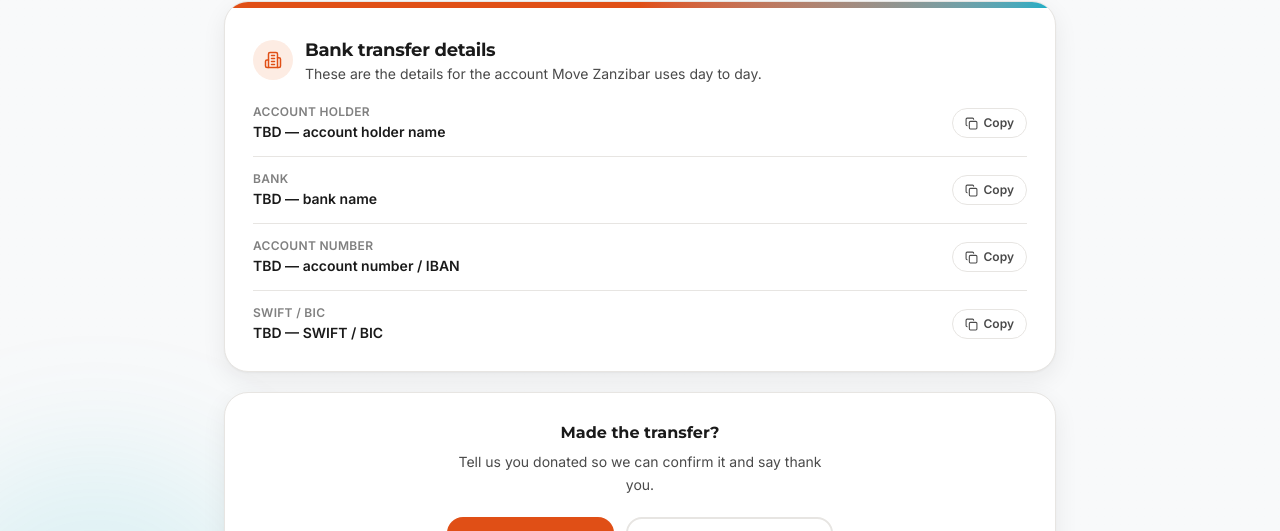
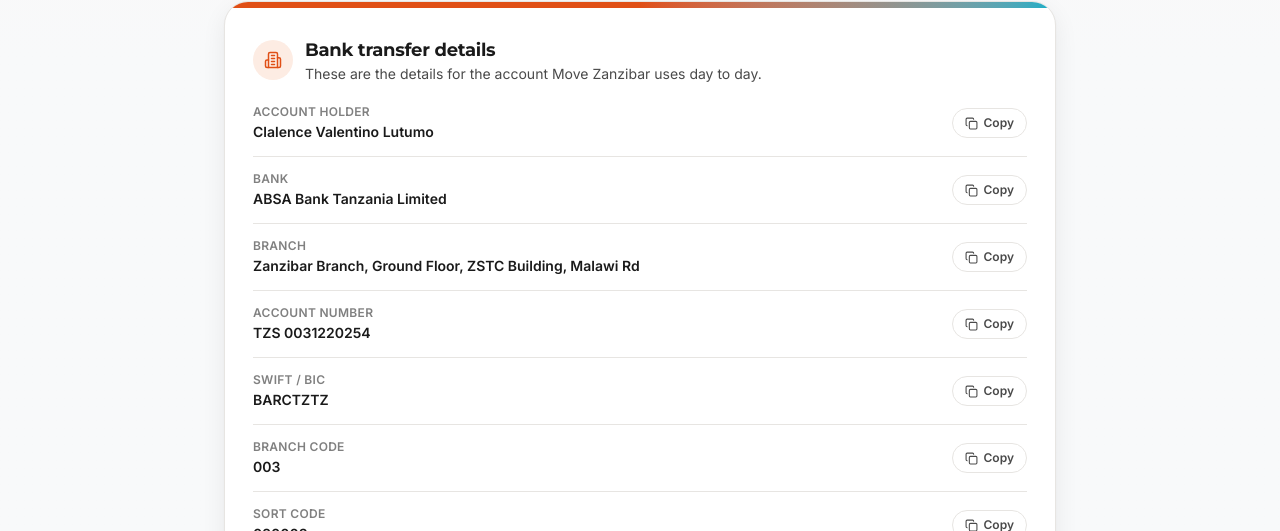
Before and after one commit to NicolasLlanos8799/movezanzibar, a Next.js app: page / in a window 1280 px wide. Both pictures are taken after a click on the button 357 px from the left and 5455 px from the top of the page. Shown: the part 5938-6469 px from the top of the page. Built offline with nearby package versions, Linux system fonts and the light colour scheme; no server answers.

Commit message:
nuevos cambios

```diff
--- a/src/components/Donate.tsx
+++ b/src/components/Donate.tsx
@@ -124,8 +124,11 @@
   const bankRows: { key: string; label: string; value: string }[] = [
     { key: "accountName", label: donate.fieldLabels.accountName, value: DONATION.bank.accountName },
     { key: "bankName", label: donate.fieldLabels.bankName, value: DONATION.bank.bankName },
+    { key: "branchName", label: donate.fieldLabels.branchName, value: DONATION.bank.branchName },
     { key: "accountNumber", label: donate.fieldLabels.accountNumber, value: DONATION.bank.accountNumber },
     { key: "swift", label: donate.fieldLabels.swift, value: DONATION.bank.swift },
+    { key: "branchCode", label: donate.fieldLabels.branchCode, value: DONATION.bank.branchCode },
+    { key: "sortCode", label: donate.fieldLabels.sortCode, value: DONATION.bank.sortCode },
   ];
 
   return (
@@ -389,6 +392,53 @@
               </div>
             </div>
 
+            {/* Bancos corresponsales: solo hace falta si el banco emisor pide un
+                intermediario en esa moneda para transferencias internacionales.
+                Card aparte y más liviana — no compite con los datos principales. */}
+            <div className="mt-4 rounded-3xl border border-line bg-cloud p-5 sm:p-6">
+              <h4 className="font-display text-sm font-bold text-charcoal">
+                {donate.correspondentTitle}
+              </h4>
+              <p className="mt-1 text-xs leading-relaxed text-charcoal-soft">
+                {donate.correspondentNote}
+              </p>
+              <dl className="mt-4 divide-y divide-line">
+                {DONATION.bank.correspondents.map((c) => {
+                  const key = `correspondent-${c.currency}`;
+                  return (
+                    <div
+                      key={key}
+                      className="flex items-center justify-between gap-4 py-3 first:pt-0 last:pb-0"
+                    >
+                      <div>
+                        <dt className="text-xs font-bold uppercase tracking-wide text-charcoal-soft/70">
+                          {c.currency} — {c.bankName}
+                        </dt>
+                        <dd className="mt-0.5 text-sm font-semibold text-charcoal">{c.bic}</dd>
+                      </div>
+                      <button
+                        type="button"
+                        onClick={() => copy(key, c.bic)}
+                        className="inline-flex shrink-0 items-center gap-1.5 rounded-full border border-line bg-white px-3 py-1.5 text-xs font-bold text-charcoal-soft transition-colors hover:border-brand hover:bg-brand-soft hover:text-brand"
+                      >
+                        {copiedField === key ? (
+                          <>
+                            <Check size={13} aria-hidden />
+                            {donate.copiedLabel}
+                          </>
+                        ) : (
+                          <>
+                            <Copy size={13} aria-hidden />
+                            {donate.copyLabel}
+                          </>
+                        )}
+                      </button>
+                    </div>
+                  );
+                })}
+              </dl>
+            </div>
+
             <div className="mt-5 rounded-3xl border border-line bg-white p-6 text-center shadow-card sm:p-7">
               <h4 className="font-display text-base font-bold text-charcoal">
                 {donate.notifyTitle}
--- a/src/lib/content.ts
+++ b/src/lib/content.ts
@@ -78,9 +78,14 @@
     fieldLabels: {
       accountName: string;
       bankName: string;
+      branchName: string;
       accountNumber: string;
       swift: string;
+      branchCode: string;
+      sortCode: string;
     };
+    correspondentTitle: string;
+    correspondentNote: string;
     copyLabel: string;
     copiedLabel: string;
     thankYouNote: string;
@@ -129,7 +134,7 @@
       titleLine1: "Community Centre",
       titleAccent: "Acrobatics, After School Activities & Learning",
       cta: "Discover our story",
-      saturdayBadge: "Live show every Saturday · 6\u20138 PM",
+      saturdayBadge: "Live show every Saturday · 4:30\u20136:30 PM",
     },
     who: {
       kicker: "Who We Are",
@@ -164,7 +169,7 @@
       communityTitle: "A Living Community",
       communityBody:
         "Our artists live, train, cook, and manage the center together — a life built on Ubuntu, the philosophy of \"I am because we are.\" In collective acrobatics, a teammate's safety depends literally on you, which builds a fraternity that runs deep.",
-      communityTag: "Live Show every Saturday · 6\u20138 PM in Move Zanzibar",
+      communityTag: "Live Show every Saturday · 4:30\u20136:30 PM in Move Zanzibar",
       bookShowCta: "Book the show for your event",
     },
     donate: {
@@ -197,9 +202,15 @@
       fieldLabels: {
         accountName: "Account holder",
         bankName: "Bank",
+        branchName: "Branch",
         accountNumber: "Account number",
         swift: "SWIFT / BIC",
+        branchCode: "Branch code",
+        sortCode: "Sort code",
       },
+      correspondentTitle: "Sending USD, GBP, or EUR from abroad?",
+      correspondentNote:
+        "If your bank asks for an intermediary/correspondent bank for your currency, use these.",
       copyLabel: "Copy",
       copiedLabel: "Copied",
       thankYouNote:
@@ -250,7 +261,7 @@
       titleLine1: "Kituo cha Jamii",
       titleAccent: "Sarakasi, Shughuli za Baada ya Shule na Kujifunza",
       cta: "Gundua hadithi yetu",
-      saturdayBadge: "Onyesho la moja kwa moja kila Jumamosi · Saa 12\u20132 jioni",
+      saturdayBadge: "Onyesho la moja kwa moja kila Jumamosi · Saa 10:30 mchana\u201312:30 jioni",
     },
     who: {
       kicker: "Sisi ni Nani",
@@ -285,7 +296,7 @@
       communityTitle: "Jamii Hai",
       communityBody:
         "Wasanii wetu wanaishi, kufanya mazoezi, kupika na kuendesha kituo pamoja — maisha yaliyojengwa juu ya Ubuntu, falsafa ya \"mimi nipo kwa sababu sisi tupo.\" Katika sarakasi ya pamoja, usalama wa mwenzako unategemea wewe moja kwa moja, jambo linalojenga undugu wa kina.",
-      communityTag: "Onyesho la Moja kwa Moja kila Jumamosi · saa 12\u20132 jioni katika Move Zanzibar",
+      communityTag: "Onyesho la Moja kwa Moja kila Jumamosi · saa 10:30 mchana\u201312:30 jioni katika Move Zanzibar",
       bookShowCta: "Kodisha onyesho kwa tukio lako",
     },
     donate: {
@@ -318,9 +329,15 @@
       fieldLabels: {
         accountName: "Mmiliki wa akaunti",
         bankName: "Benki",
+        branchName: "Tawi",
         accountNumber: "Namba ya akaunti",
         swift: "SWIFT / BIC",
+        branchCode: "Namba ya tawi",
+        sortCode: "Sort code",
       },
+      correspondentTitle: "Unatuma USD, GBP, au EUR kutoka nje?",
+      correspondentNote:
+        "Kama benki yako inahitaji benki ya kati (correspondent bank) kwa fedha yako, tumia hizi.",
       copyLabel: "Nakili",
       copiedLabel: "Imenakiliwa",
       thankYouNote:
--- a/src/lib/site.ts
+++ b/src/lib/site.ts
@@ -45,10 +45,7 @@
  * Donaciones — transferencia bancaria directa a la cuenta que usa el centro
  * (sin pasarela de pago, tal como se decidió).
  *
- * ⚠️ TODO ESTO ES PLACEHOLDER. Reemplaza cada campo con los datos reales de
- * Ndimu/Move Zanzibar antes de publicar — mientras tanto el panel de
- * transferencia muestra "TBD" de forma visible para que sea imposible
- * publicarlo por error sin notarlo.
+ * Datos bancarios reales (confirmados por el banco, ver carta de ABSA).
  */
 export const DONATION = {
   /** Los 3 montos fijos (USD) + la opción de monto libre en el componente. */
@@ -58,10 +55,20 @@
     { id: "transform", amount: 500 },
   ],
   bank: {
-    accountName: "TBD — account holder name",
-    bankName: "TBD — bank name",
-    accountNumber: "TBD — account number / IBAN",
-    swift: "TBD — SWIFT / BIC",
+    accountName: "Clalence Valentino Lutumo",
+    bankName: "ABSA Bank Tanzania Limited",
+    branchName: "Zanzibar Branch, Ground Floor, ZSTC Building, Malawi Rd",
+    accountNumber: "TZS 0031220254",
+    swift: "BARCTZTZ",
+    branchCode: "003",
+    sortCode: "020003",
+    /** Bancos corresponsales: para transferencias internacionales en USD/GBP/EUR
+     * cuando el banco emisor pide un intermediario en esa moneda. */
+    correspondents: [
+      { currency: "USD", bankName: "JP Morgan Chase Bank", bic: "CHASUS33" },
+      { currency: "GBP", bankName: "Standard Chartered Bank London", bic: "SCBLGB2L" },
+      { currency: "EUR", bankName: "Societe Generale Bank", bic: "SOGEFRPP" },
+    ],
   },
 } as const;
 
```
